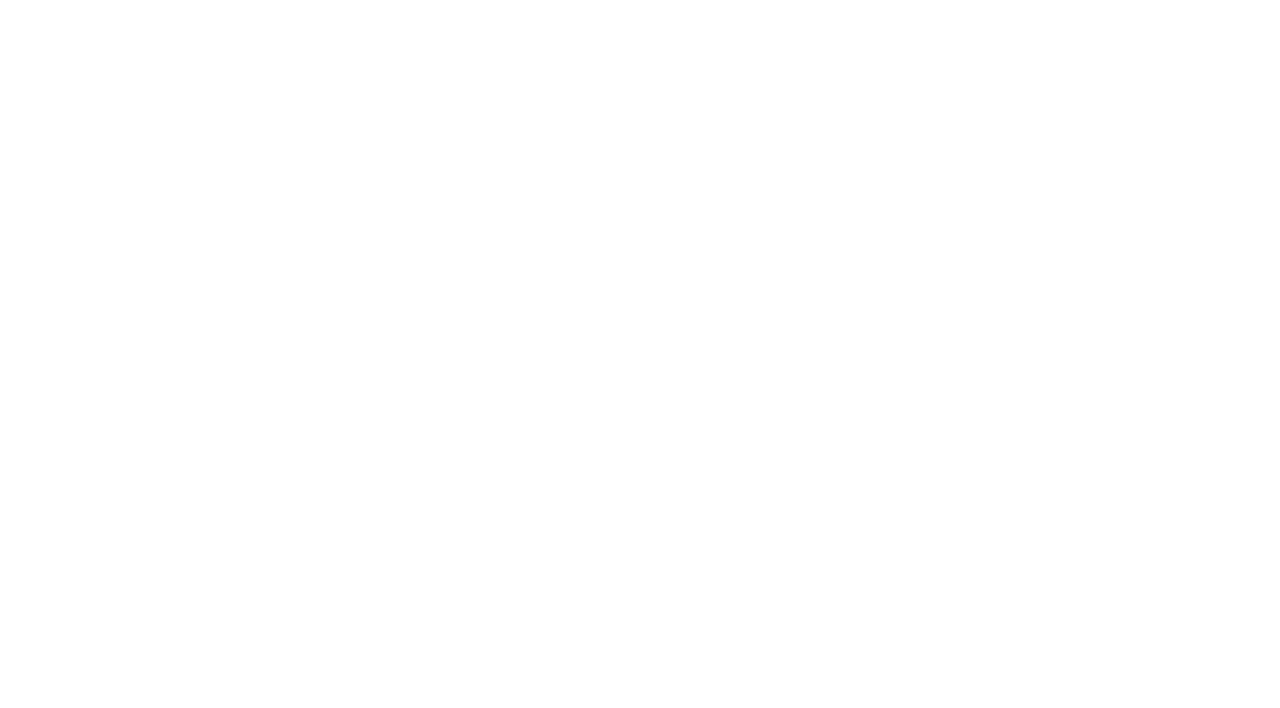
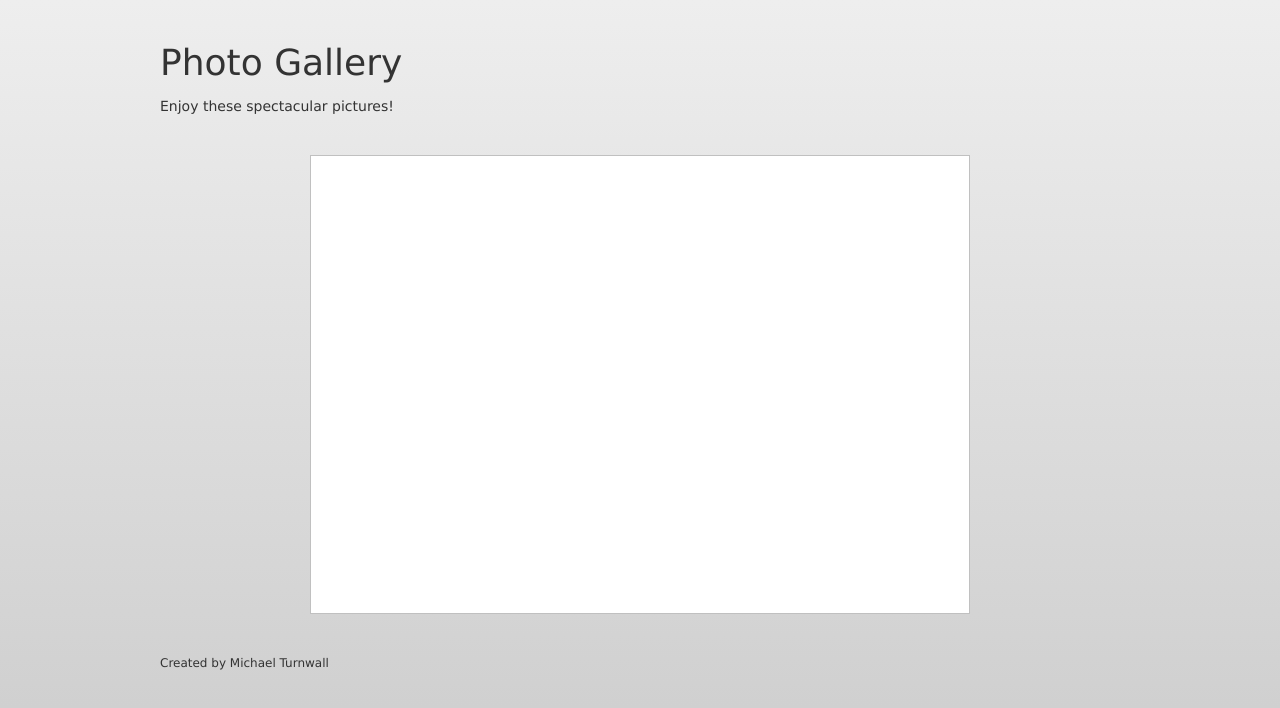
Before and after one commit to mturnwall/image_sorter, a plain HTML site: page index.html in a window 1280 px wide. Drawn offline with nearby package versions, Linux system fonts and the light colour scheme.

Commit message:
basic page layout and styling

```diff
--- a/index.html
+++ b/index.html
@@ -1,5 +1,5 @@
 <!DOCTYPE html>
-
+<html>
 <head>
 	<meta charset="utf-8">
 	<meta http-equiv="X-UA-Compatible" content="IE=edge,chrome=1">
@@ -17,7 +17,8 @@
 <body>
 	<!-- Begin: Header -->
 	<header>
-
+		<h1>Photo Gallery</h1>
+		<p>Enjoy these spectacular pictures!</p>
 	</header>
 	<!-- End: Header -->
 
@@ -29,7 +30,7 @@
 
 	<!-- Begin: Page Footer -->
 	<footer>
-
+		<p>Created by Michael Turnwall</p>
 	</footer>
 	<!-- End: Page Footer -->
 </body>
--- a/sass/_base.scss
+++ b/sass/_base.scss
@@ -1,2 +1,30 @@
+
+
 @import "compass/css3";
 @import "compass/reset";
+
+@import "typography";
+@import "layout";
+$experimental-support-for-svg: true;
+
+body {
+	background-color: rgb(238,238,238);
+	@include filter-gradient(#eeeeee, #cccccc, vertical);
+	@include background-image(linear-gradient(top,  rgba(238,238,238,1) 0%,rgba(204,204,204,1) 100%));
+	background-repeat: no-repeat;
+    background-attachment: fixed;
+	font: $baseFontSize $sansFont;
+	line-height: 18px;
+	color: $textColor;
+}
+header {
+
+	h1 {
+		font-size: $baseFontSize * 3;
+		padding: 0 0 10px;
+		line-height: 1.3em;
+	}
+	p {
+		font-size: $baseFontSize * 1.167;
+	}
+}
```
Also changed, not shown: css/master.css.
